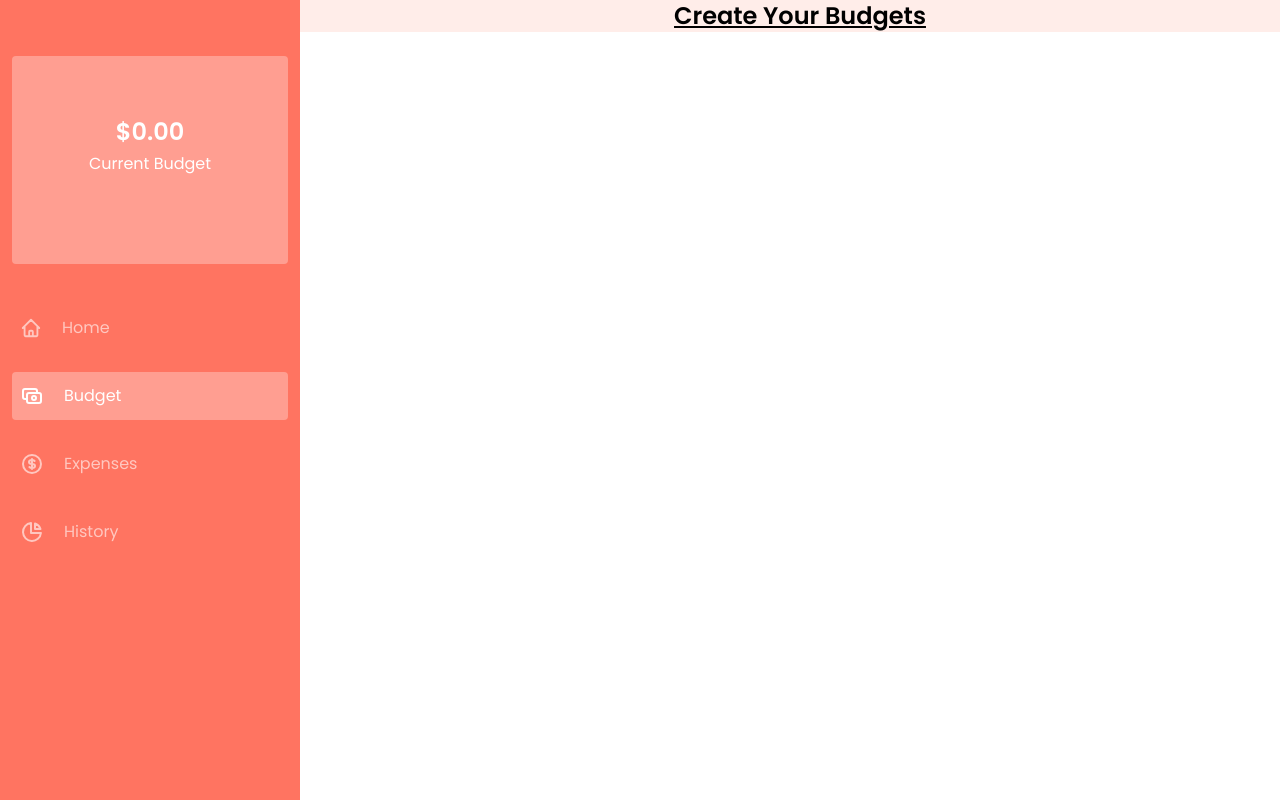
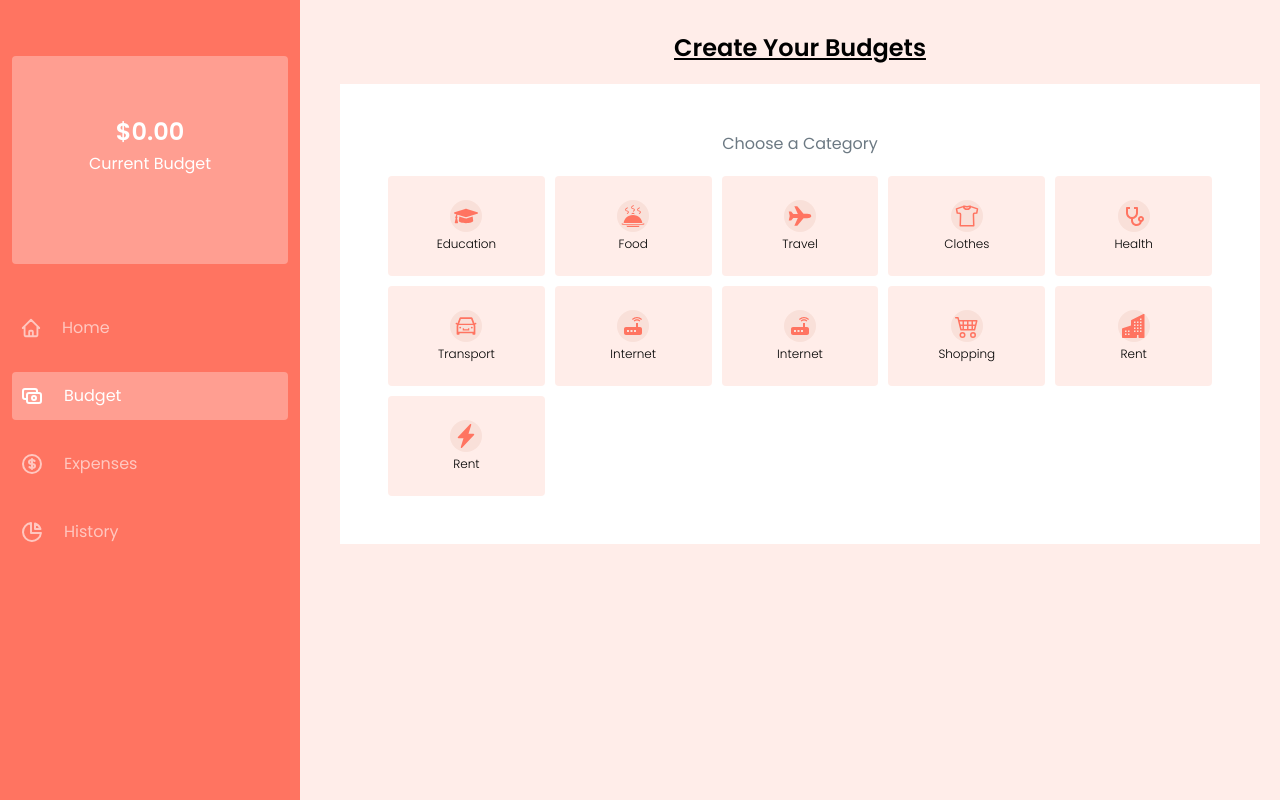
Before and after one commit to Faithyyyyy/Trybudget, a React (Vite) app: page /budget in a window 1280 px wide. Built offline with nearby package versions, Linux system fonts and the light colour scheme.

Commit message:
finished the grid portion

```diff
--- a/package.json
+++ b/package.json
@@ -13,6 +13,7 @@
     "react": "^18.2.0",
     "react-chartjs-2": "^5.2.0",
     "react-dom": "^18.2.0",
+    "react-icons": "^4.8.0",
     "react-router-dom": "^6.9.0"
   },
   "devDependencies": {
--- a/src/Components/BudgetCard.jsx
+++ b/src/Components/BudgetCard.jsx
@@ -1,7 +1,10 @@
-function BudgetCard() {
+function BudgetCard({ roles, children }) {
   return (
-    <div className="bg-[#ffede9]">
-      <div className="bg-[#f9e0d9]"></div>
+    <div className="bg-[#ffede9]  inline-block justify-center items-center py-3 lg:py-6 rounded">
+      <div className="bg-[#f9e0d9] p-1 rounded-full self-center w-8 mx-auto mb-1">
+        {children}
+      </div>
+      <p className="font-light text-xs text-center">{roles}</p>
     </div>
   );
 }
--- a/src/Pages/Budgets.jsx
+++ b/src/Pages/Budgets.jsx
@@ -1,14 +1,63 @@
 import Header from "../Components/Header";
+import BudgetCard from "../Components/BudgetCard";
+import { FaGraduationCap } from "react-icons/fa";
+import { GiHotMeal } from "react-icons/gi";
+import { IoAirplaneSharp } from "react-icons/io5";
+import { IoShirtOutline } from "react-icons/io5";
+import { RiStethoscopeLine } from "react-icons/ri";
+import { AiOutlineCar } from "react-icons/ai";
+import { MdRouter } from "react-icons/md";
+import { BsCart4 } from "react-icons/bs";
+import { BsBuildingsFill } from "react-icons/bs";
+import { BsLightningChargeFill } from "react-icons/bs";
 
 function Budgets() {
   return (
-    <section className="bg-[#ffede9] ">
-      <div className=" lg:ml-[320px]">
+    <section className="bg-[#ffede9] h-screen font-poppins">
+      <div className=" lg:ml-[320px] px-5">
         <Header />
 
-        <h2 className="underline font-bold text-xl lg:text-2xl text-center">
+        <h2 className="underline font-bold text-xl lg:text-2xl text-center mt-8 mb-5">
           Create Your Budgets
         </h2>
+        <div className="bg-white p-12">
+          <h3 className="text-[#6c7983] text-center mb-5">Choose a Category</h3>
+          <div className="grided">
+            <BudgetCard roles="Education">
+              <FaGraduationCap className="text-[#ff7461] text-2xl" />
+            </BudgetCard>
+            <BudgetCard roles="Food">
+              <GiHotMeal className="text-[#ff7461] text-2xl" />
+            </BudgetCard>
+            <BudgetCard roles="Travel">
+              <IoAirplaneSharp className="text-[#ff7461] text-2xl" />
+            </BudgetCard>
+            <BudgetCard roles="Clothes">
+              <IoShirtOutline className="text-[#ff7461] text-2xl" />
+            </BudgetCard>
+            <BudgetCard roles="Health">
+              <RiStethoscopeLine className="text-[#ff7461] text-2xl" />
+            </BudgetCard>
+            <BudgetCard roles="Transport">
+              <AiOutlineCar className="text-[#ff7461] text-2xl" />
+            </BudgetCard>
+            <BudgetCard roles="Internet">
+              <MdRouter className="text-[#ff7461] text-2xl" />
+            </BudgetCard>
+            <BudgetCard roles="Internet">
+              <MdRouter className="text-[#ff7461] text-2xl" />
+            </BudgetCard>
+            <BudgetCard roles="Shopping">
+              <BsCart4 className="text-[#ff7461] text-2xl" />
+            </BudgetCard>
+            <BudgetCard roles="Rent">
+              <BsBuildingsFill className="text-[#ff7461] text-2xl" />
+            </BudgetCard>
+            <BudgetCard roles="Rent">
+              <BsLightningChargeFill className="text-[#ff7461] text-2xl" />
+            </BudgetCard>
+          </div>
+        </div>
       </div>
     </section>
   );
--- a/src/index.css
+++ b/src/index.css
@@ -32,3 +32,20 @@
 .expenseBar {
   transition: width 0.5s ease-out;
 }
+.grided {
+  display: grid;
+  grid-template-columns: repeat(auto-fit, minmax(90px, 1fr));
+  gap: 10px;
+}
+@media screen and (min-width: 650px) {
+  .grided {
+    grid-template-columns: repeat(auto-fit, minmax(150px, 1fr));
+    gap: 10px;
+  }
+}
+@media screen and (min-width: 950px) {
+  .grided {
+    /* grid-template-columns: repeat(auto-fit, minmax(130px, 1fr)); */
+    gap: 10px;
+  }
+}
```
Also changed, not shown: 1 other file (tests, documents, lock files or other folders).
